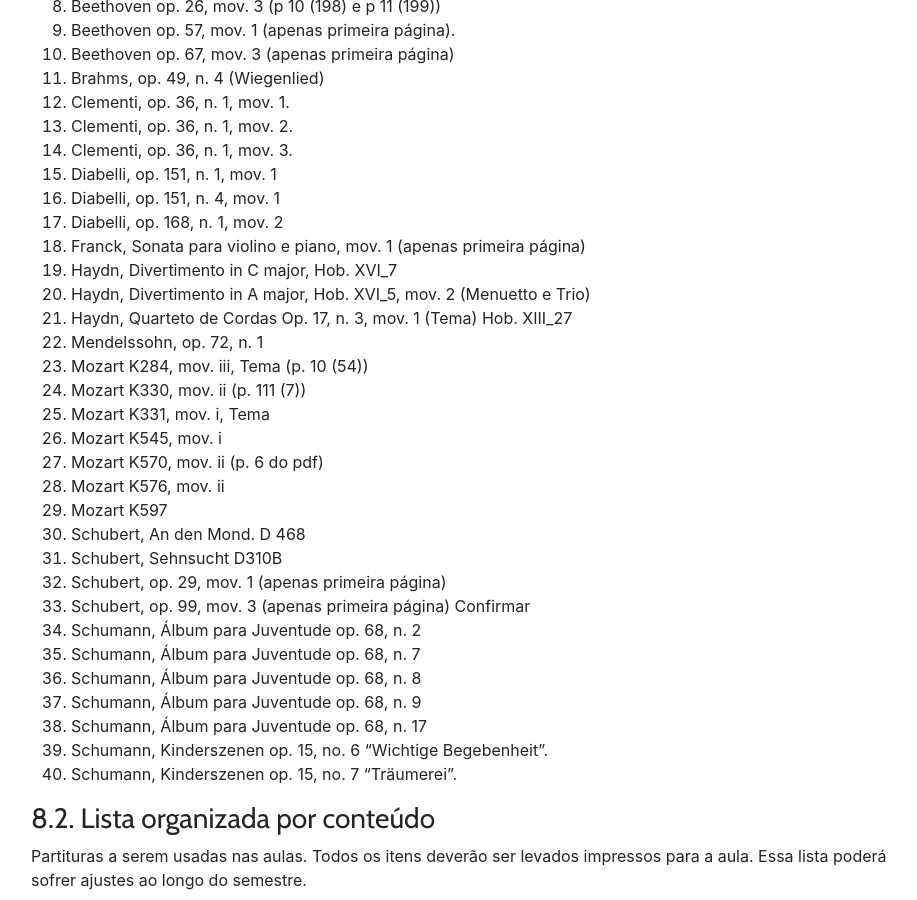
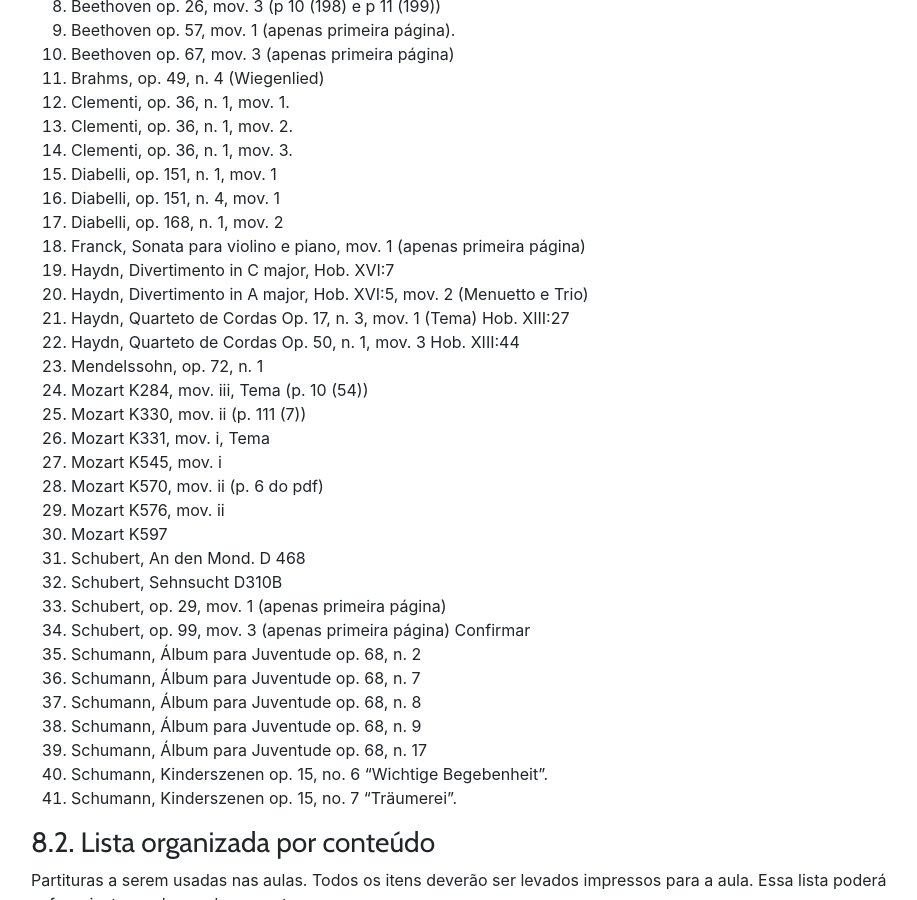
Before and after one commit to kroger/genosmus, a Jekyll site: the page built from _marcos/musa71.md, in a window 1280 px wide and 900 px high, scrolled down 3973 px. Shown: the whole window, without its empty margins (69-986 px from the left). Built offline with Jekyll 4.4.1, drawn with Linux system fonts in a browser that asks for light colours; nearby versions of some CDN libraries; the table of contents is made by our own code.

Commit message:
Atualiza lista de obras para análise

```diff
--- a/_marcos/musa71.md
+++ b/_marcos/musa71.md
@@ -170,9 +170,10 @@ Lista em construção. Todas as partituras estão disponíveis no [IMSLP](https:
 1. Diabelli, op. 151, n. 4, mov. 1
 1. Diabelli, op. 168, n. 1, mov. 2
 1. Franck, Sonata para violino e piano, mov. 1 (apenas primeira página)
-1. Haydn, Divertimento in C major, Hob. XVI_7
-1. Haydn, Divertimento in A major, Hob. XVI_5, mov. 2 (Menuetto e Trio)
-1. Haydn, Quarteto de Cordas Op. 17, n. 3, mov. 1 (Tema) Hob. XIII_27
+1. Haydn, Divertimento in C major, Hob. XVI:7
+1. Haydn, Divertimento in A major, Hob. XVI:5, mov. 2 (Menuetto e Trio)
+1. Haydn, Quarteto de Cordas Op. 17, n. 3, mov. 1 (Tema) Hob. XIII:27
+1. Haydn, Quarteto de Cordas Op. 50, n. 1, mov. 3 Hob. XIII:44
 1. Mendelssohn, op. 72, n. 1
 1. Mozart K284, mov. iii, Tema (p. 10 (54))
 1. Mozart K330, mov. ii (p. 111 (7))
```
